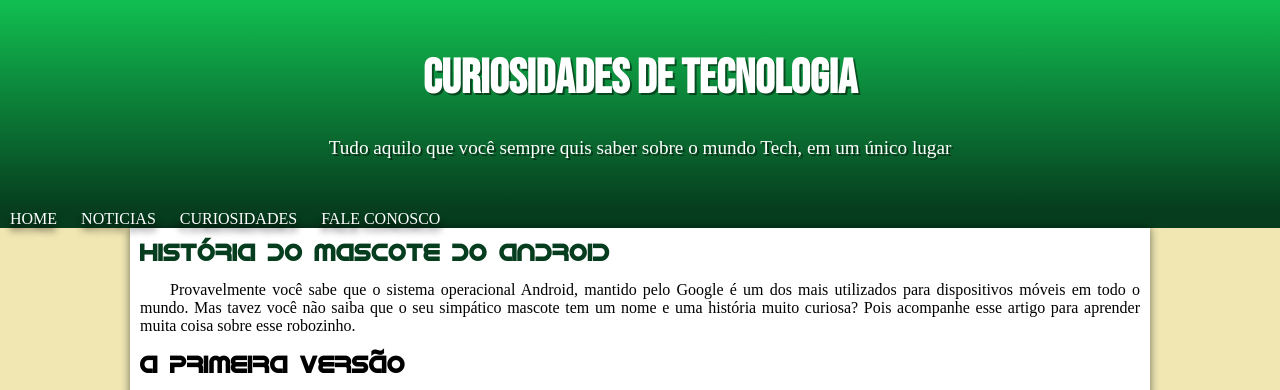
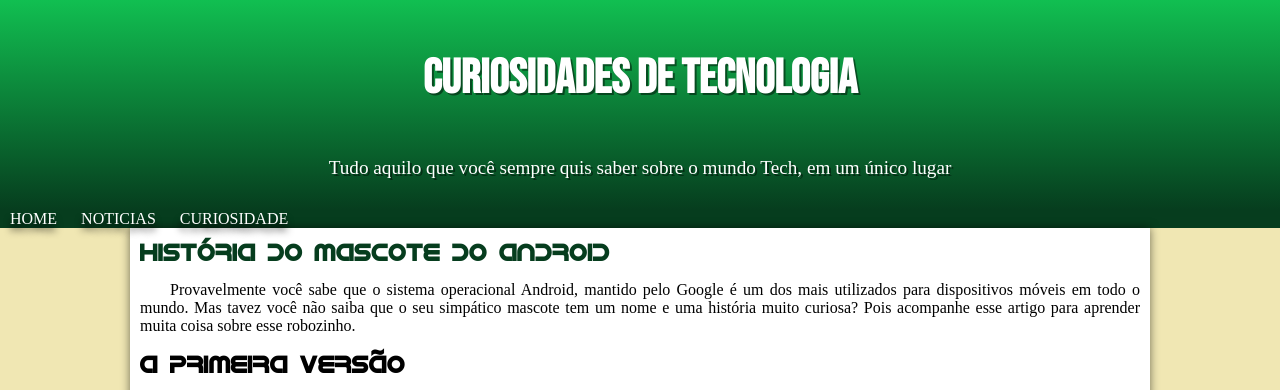
Before and after one commit to DuqueAlexsandro/html-css, a plain HTML site: page exercicos/exc024-desafio/index.html in a window 1280 px wide. Shown: the top 390 px of the page. Drawn offline with Linux system fonts and the light colour scheme.

Commit message:
problema de padding resolvido

```diff
--- a/exercicos/exc024-desafio/index.html
+++ b/exercicos/exc024-desafio/index.html
@@ -16,8 +16,7 @@
      <nav>
         <a href="#">HOME</a>
         <a href="#">NOTICIAS</a>
-        <a href="#">CURIOSIDADES</a>
-        <a href="#"> FALE CONOSCO</a>
+        <a href="#"> CURIOSIDADE</a>
       </nav>
       <main>
         <article>
--- a/exercicos/exc024-desafio/style.css
+++ b/exercicos/exc024-desafio/style.css
@@ -44,7 +44,7 @@ header > h1 {
     color: white;
     font-family: var(--font__destaque);
     font-size: 3em;
-    margin-bottom: 30px;
+   padding-bottom: 50px;
    text-shadow: 2px 2px 0px rgba(0, 0, 0, 0.461);
 
 }
```
